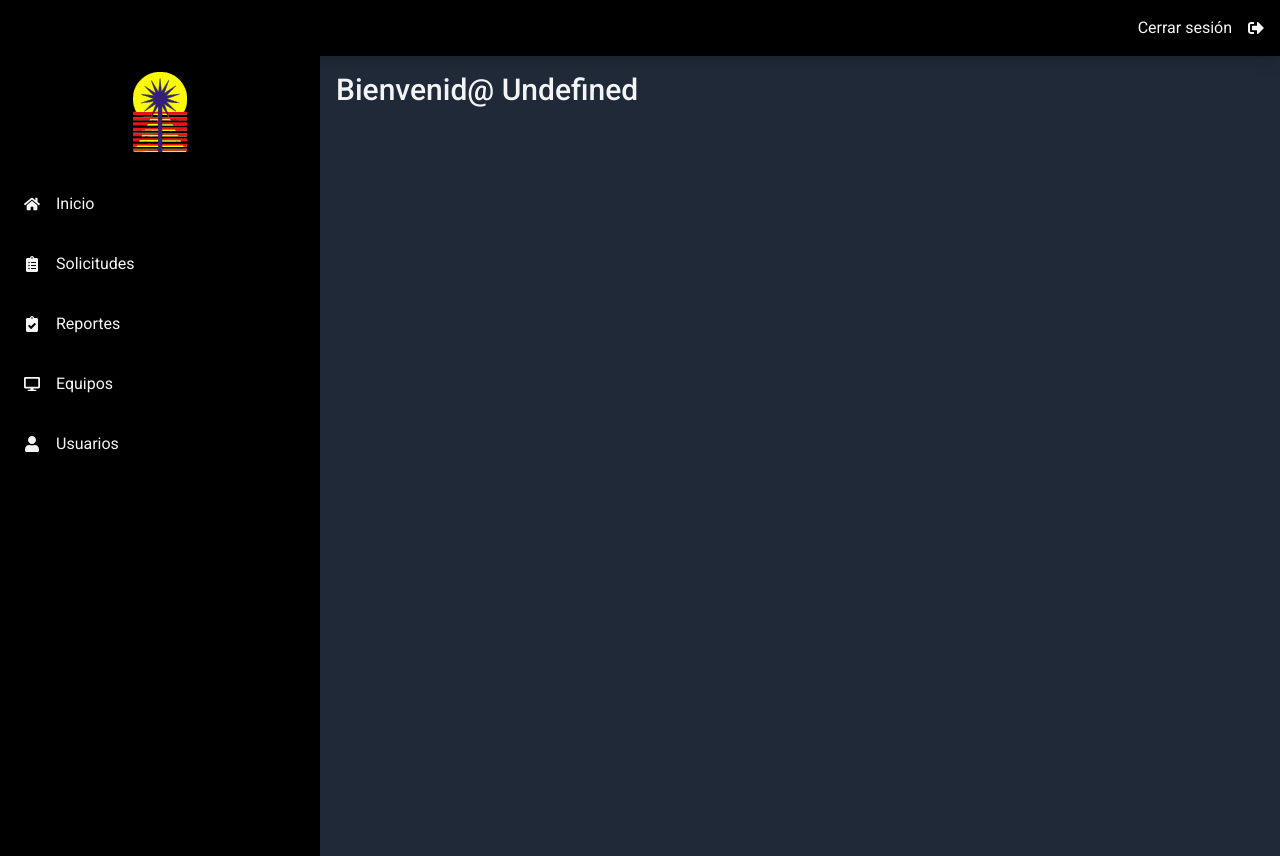
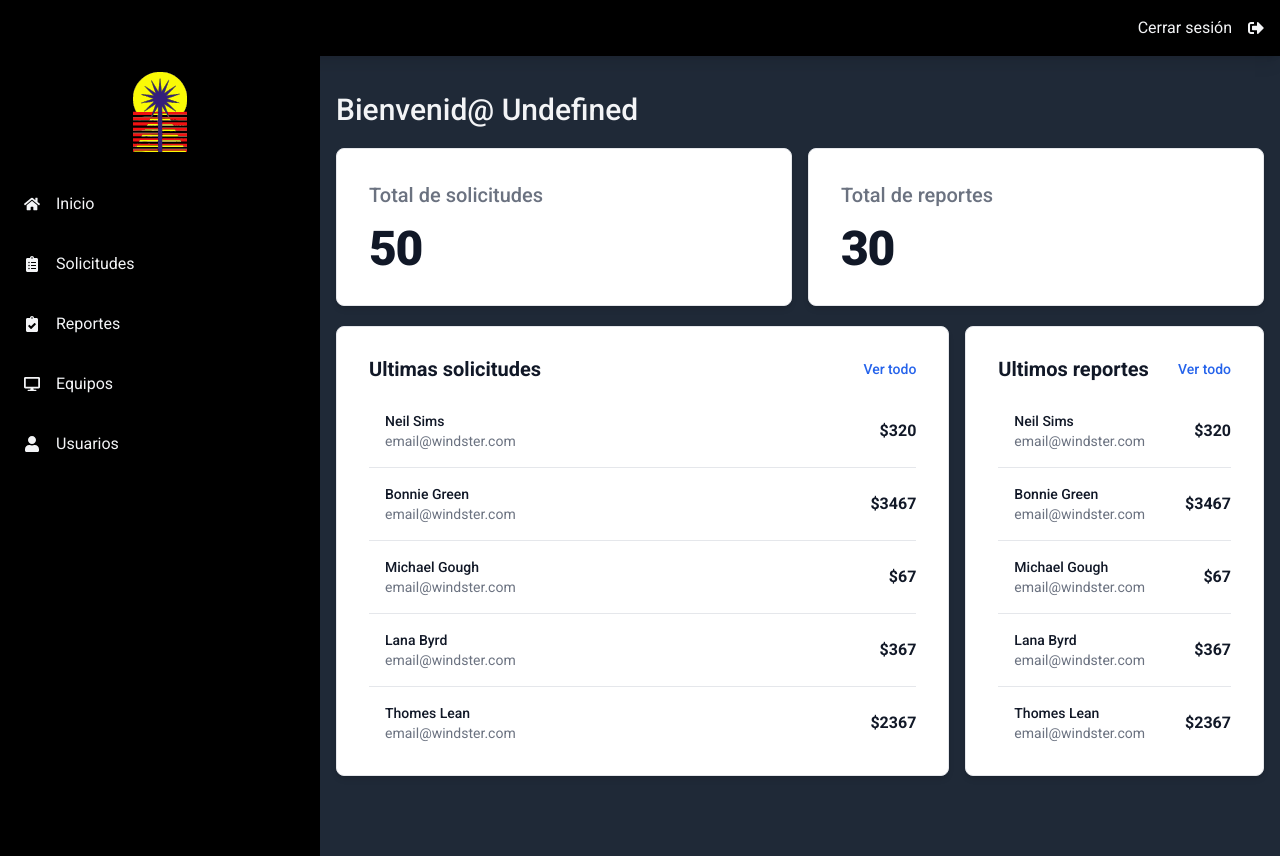
Before and after one commit to jesusaviladev/otic-app-v2, a React (Vite) app: page /admin in a window 1280 px wide. Built offline with nearby package versions, Linux system fonts and the light colour scheme; no server answers; sample sign-in values are in the browser's storage.

Commit message:
added homepage components

```diff
--- /dev/null
+++ b/src/components/ListItems.jsx
@@ -0,0 +1,105 @@
+const ListItems = ({ title, items }) => {
+	return (
+		<>
+			<div class="p-4 bg-white rounded-lg border shadow-md sm:p-8 dark:bg-neutral-900 dark:border-neutral-700">
+				<div class="flex justify-between items-center mb-4">
+					<h5 class="text-xl font-bold leading-none text-gray-900 dark:text-white">
+						{title}
+					</h5>
+					<a
+						href="#"
+						class="text-sm font-medium text-blue-600 hover:underline dark:text-blue-500"
+					>
+						Ver todo
+					</a>
+				</div>
+				<div class="flow-root">
+					<ul role="list" class="divide-y divide-gray-200 dark:divide-gray-700">
+						<li class="py-3 sm:py-4">
+							<div class="flex items-center space-x-4">
+								<div class="flex-shrink-0"></div>
+								<div class="flex-1 min-w-0">
+									<p class="text-sm font-medium text-gray-900 truncate dark:text-white">
+										Neil Sims
+									</p>
+									<p class="text-sm text-gray-500 truncate dark:text-gray-400">
+										email@windster.com
+									</p>
+								</div>
+								<div class="inline-flex items-center text-base font-semibold text-gray-900 dark:text-white">
+									$320
+								</div>
+							</div>
+						</li>
+						<li class="py-3 sm:py-4">
+							<div class="flex items-center space-x-4">
+								<div class="flex-shrink-0"></div>
+								<div class="flex-1 min-w-0">
+									<p class="text-sm font-medium text-gray-900 truncate dark:text-white">
+										Bonnie Green
+									</p>
+									<p class="text-sm text-gray-500 truncate dark:text-gray-400">
+										email@windster.com
+									</p>
+								</div>
+								<div class="inline-flex items-center text-base font-semibold text-gray-900 dark:text-white">
+									$3467
+								</div>
+							</div>
+						</li>
+						<li class="py-3 sm:py-4">
+							<div class="flex items-center space-x-4">
+								<div class="flex-shrink-0"></div>
+								<div class="flex-1 min-w-0">
+									<p class="text-sm font-medium text-gray-900 truncate dark:text-white">
+										Michael Gough
+									</p>
+									<p class="text-sm text-gray-500 truncate dark:text-gray-400">
+										email@windster.com
+									</p>
+								</div>
+								<div class="inline-flex items-center text-base font-semibold text-gray-900 dark:text-white">
+									$67
+								</div>
+							</div>
+						</li>
+						<li class="py-3 sm:py-4">
+							<div class="flex items-center space-x-4">
+								<div class="flex-shrink-0"></div>
+								<div class="flex-1 min-w-0">
+									<p class="text-sm font-medium text-gray-900 truncate dark:text-white">
+										Lana Byrd
+									</p>
+									<p class="text-sm text-gray-500 truncate dark:text-gray-400">
+										email@windster.com
+									</p>
+								</div>
+								<div class="inline-flex items-center text-base font-semibold text-gray-900 dark:text-white">
+									$367
+								</div>
+							</div>
+						</li>
+						<li class="pt-3 pb-0 sm:pt-4">
+							<div class="flex items-center space-x-4">
+								<div class="flex-shrink-0"></div>
+								<div class="flex-1 min-w-0">
+									<p class="text-sm font-medium text-gray-900 truncate dark:text-white">
+										Thomes Lean
+									</p>
+									<p class="text-sm text-gray-500 truncate dark:text-gray-400">
+										email@windster.com
+									</p>
+								</div>
+								<div class="inline-flex items-center text-base font-semibold text-gray-900 dark:text-white">
+									$2367
+								</div>
+							</div>
+						</li>
+					</ul>
+				</div>
+			</div>
+		</>
+	);
+};
+
+export default ListItems
--- /dev/null
+++ b/src/components/StatsCard.jsx
@@ -0,0 +1,14 @@
+const StatsCard = ({ title, content }) => {
+
+	return (
+	    <div class="p-4 bg-white rounded-lg border shadow-md sm:p-8 dark:bg-slate-700 dark:border-gray-700">
+	        <h5 class="mb-4 text-xl font-medium text-gray-500 dark:text-gray-400">{title}</h5>
+	        <div class="flex items-baseline text-gray-900 dark:text-white">
+	            <span class="text-5xl font-extrabold tracking-tight">{content}</span>
+	        </div>
+	    </div>
+
+		)
+}
+
+export default StatsCard;
--- a/src/pages/Home.jsx
+++ b/src/pages/Home.jsx
@@ -2,6 +2,8 @@ import { useState, useEffect } from 'react';
 import { getUserById } from '../services/users.services.js';
 import useSession from '../hooks/useSession.js';
 import Spinner from '../components/Spinner.jsx';
+import StatsCard from '../components/StatsCard.jsx';
+import ListItems from '../components/ListItems.jsx';
 
 const Home = () => {
 	const [currentUser, setCurrentUser] = useState([]);
@@ -24,9 +26,36 @@ const Home = () => {
 	if (loading) return <Spinner color="white" />;
 
 	return (
-		<h1 className="font-medium text-2xl md:text-3xl capitalize">
+	<>
+		<h1 className="font-medium text-2xl md:text-3xl capitalize my-5">
 			Bienvenid@ {`${currentUser.name}`}
 		</h1>
+
+		<main>
+
+			<div className="grid grid-cols-2 gap-4 my-5">
+				<StatsCard title="Total de solicitudes" content="50"/>
+				<StatsCard title="Total de reportes" content="30"/>
+			</div>
+
+			<div className="grid lg:grid-cols-3 gap-4">
+
+				<section className="lg:col-span-2">
+
+					<ListItems title="Ultimas solicitudes"/>
+
+				</section>
+
+				<aside>
+
+					<ListItems title="Ultimos reportes"/>
+
+				</aside>
+
+			</div>
+
+		</main>
+	</>
 	);
 };
 
```
